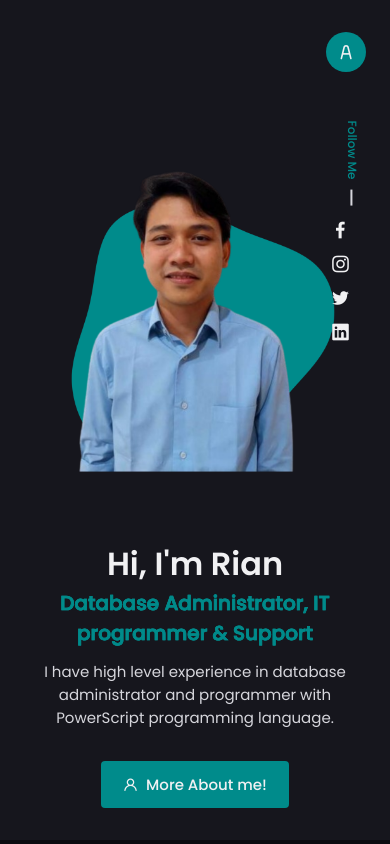
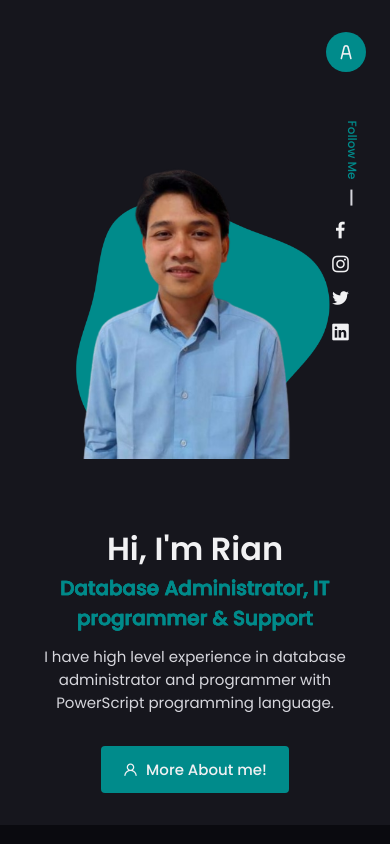
Before and after one commit to afriansyah-dwi-putra/rian, a plain HTML site: page index.html in a window 390 px wide. Shown: the top 844 px of the page. Drawn offline with nearby package versions, Linux system fonts and the light colour scheme; a web font is replaced by a local one.

Commit message:
image update

```diff
--- a/src/style.css
+++ b/src/style.css
@@ -354,7 +354,7 @@ span {
 }
 .home-img {
   position: relative;
-  width: 480px;
+  width: 600px;
   border-radius: 0.75rem;
   justify-self: center;
   margin-left: auto;
@@ -1122,7 +1122,7 @@ textarea.input {
     margin-bottom: var(--mb2);
   }
   .home-img {
-    width: 400px;
+    width: 330px;
   }
   .sidebar {
     width: 100%;
@@ -1349,7 +1349,7 @@ textarea.input {
   }
   .home-img {
     display: block;
-    width: 400px;
+    width: 330px;
     justify-self: center;
   }
   .my-info {
@@ -1407,7 +1407,7 @@ textarea.input {
     margin-left: var(--mb1);
   }
   .home-img {
-    width: 400px;
+    width: 330px;
   }
   .home-title {
     font-size: var(--h1-font-size);
```
